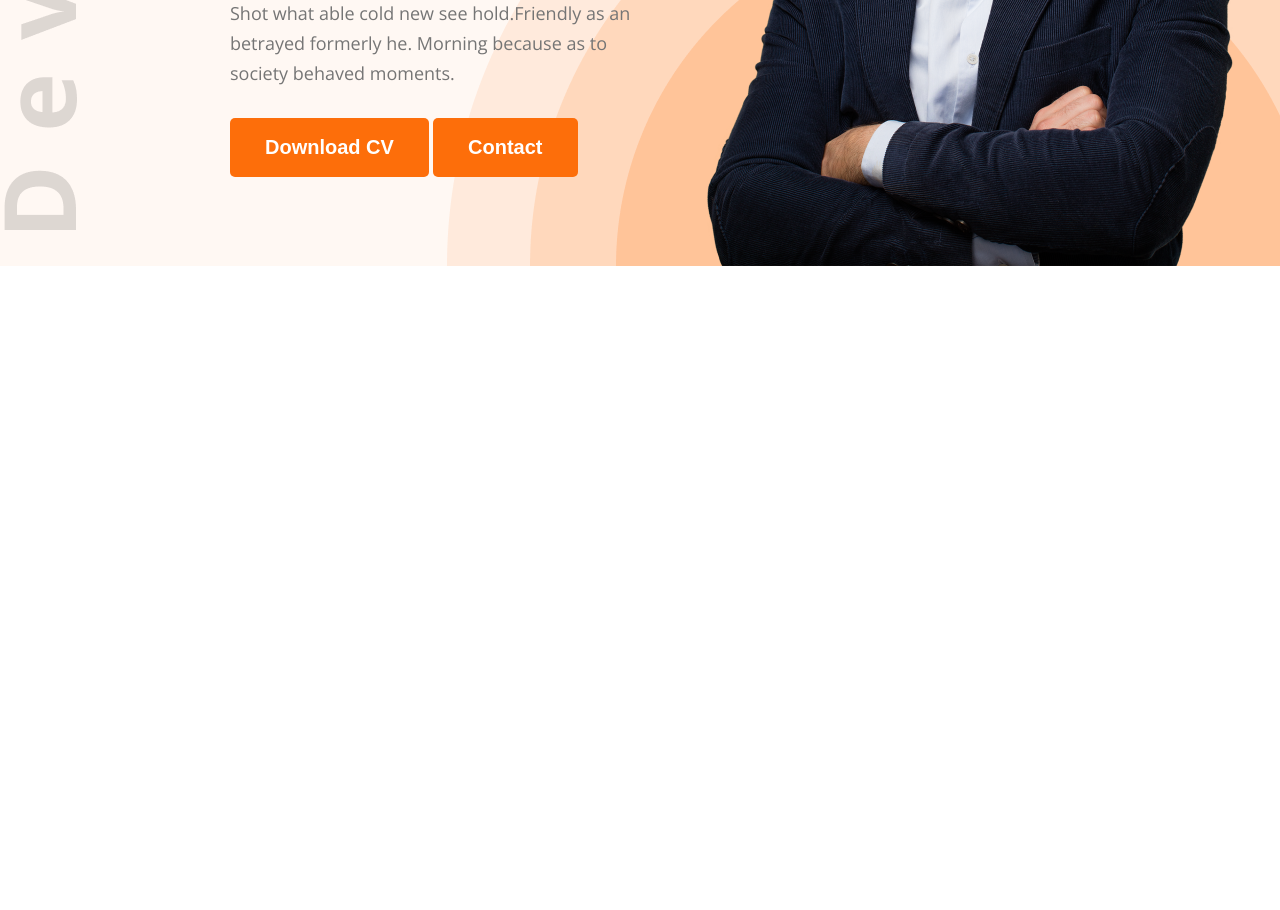
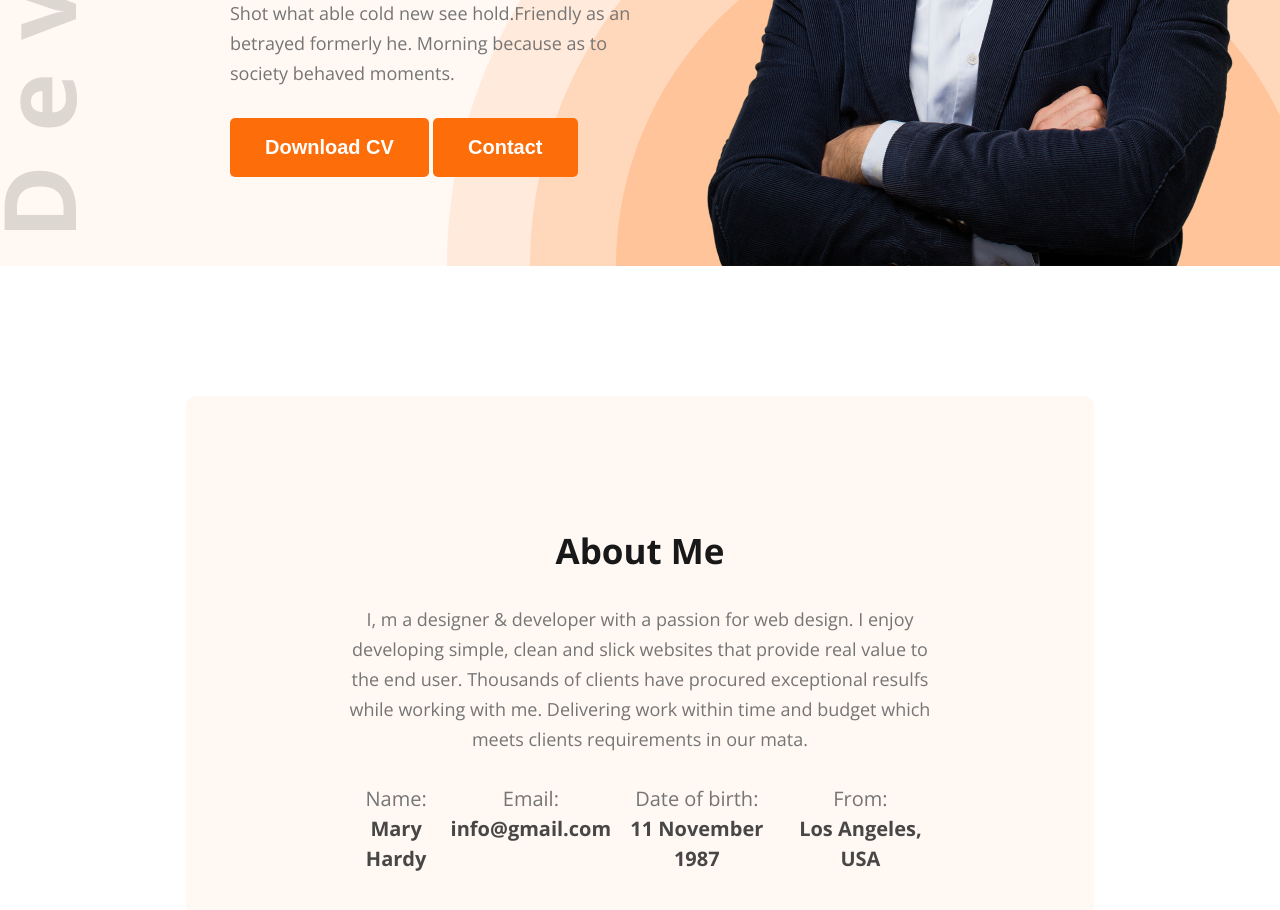
Before and after one commit to tohuratasnim0/web-dev-portfolio, a plain HTML site: page index.html in a window 1280 px wide. Shown: the part 568-1478 px from the top of the page. Before the commit the page ends 834 px from the top, so only its background shows below. Drawn offline with nearby package versions, Linux system fonts and the light colour scheme.

Commit message:
about section designed  according to figma

```diff
--- a/index.html
+++ b/index.html
@@ -37,6 +37,32 @@
             </div>
         </section>
     </header>
+    <section id="about">
+        <div class="about-container">
+            <div class="section-heading">
+                <h2>About Me</h2>
+                <p>I, m a designer & developer with a passion for web design. I enjoy developing simple, clean and slick websites that provide real value to the end user. Thousands of clients have procured exceptional resulfs while working with me. Delivering work within time and budget which meets clients requirements in our mata.</p>
+            </div>
+            <div class="about-info">
+                <div class="info-card">
+                    <p>Name:</p>
+                    <h4>Mary Hardy </h4>
+                </div>
+                <div class="info-card">
+                    <p>Email:</p>
+                    <h4>info@gmail.com</h4>
+                </div>
+                <div class="info-card">
+                    <p>Date of birth:</p>
+                    <h4>11 November 1987</h4>
+                </div>
+                <div class="info-card">
+                    <p>From:</p>
+                    <h4>Los Angeles, USA</h4>
+                </div>
+            </div>
+        </div>
+    </section>
     <footer>
 
     </footer>
--- a/styles/portfolio.css
+++ b/styles/portfolio.css
@@ -25,8 +25,24 @@
     padding: 18px 35px;
     cursor: pointer;
 }
+.section-heading{
+    max-width: 827px;
+    text-align: center;
+}
+.section-heading h2{
+    font-size: 35px;
+    font-weight: 700;
+    color: #181818;
+}
+.section-heading p{
+    font-size: 18px;
+    line-height: 30px;
+    color: #757575;
+    margin: 30px 0;
+}
 
 /* Main Style */
+/* Header= nav+menu section */
 .header{
     background-color: #FFF8F3;
     background-image: url('../images/developer.png') , url('../images/header_bg.png');
@@ -84,3 +100,31 @@ nav .menu a{
     max-width: 584px;
     vertical-align: middle;
 }
+/* About Section */
+#about{
+    padding-top: 130px;
+}
+#about .about-container{
+    width: 71%;
+    max-width: 1140px;
+    margin: 0 auto;
+    border-radius: 10px;
+    padding: 131px 156px;
+    background-color: #FFF8F3;
+    text-align: center;
+}
+#about .about-container .about-info{
+    display: flex;
+    justify-content: space-around;
+}
+.about-info p{
+    font-size: 20px;
+    line-height: 30px;
+    color: #757575;
+}
+.about-info h4{
+    font-size: 20px;
+    line-height: 30px;
+    font-weight: 700;
+    color: #474747;
+}
```
